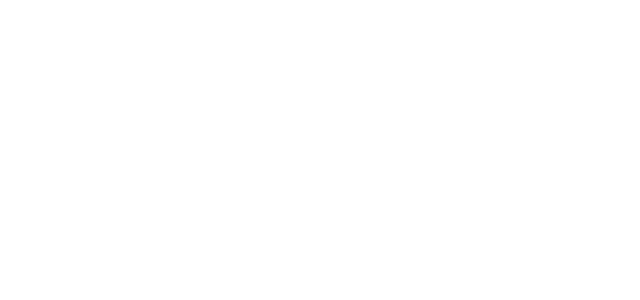
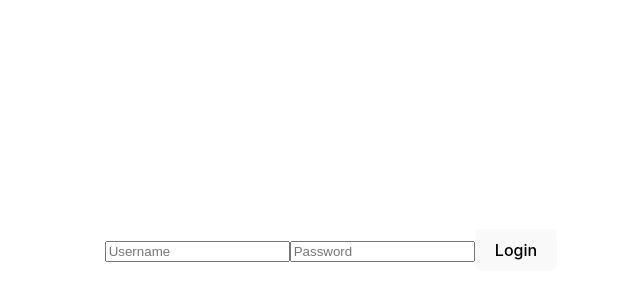
Before and after one commit to jslempa/messaging-app, a React (Vite) app in the folder frontend/: page /login in a window 1280 px wide. Before the commit this address had no page. Shown: the part 150-450 px from the top of the page, without its empty margins (309-949 px from the left). Built offline with nearby package versions, Linux system fonts and the light colour scheme.

Commit message:
Login feature works now

```diff
--- a/frontend/src/App.jsx
+++ b/frontend/src/App.jsx
@@ -12,24 +12,9 @@ import UserProfile from './components/UserProfile'
 
 import HomePage from './pages/HomePage'
 import UserPage from './pages/UserPage'
+import LoginPage from './pages/LoginPage'
 
 function App() {
-
-//   const [isLoggedIn, setIsLoggedIn] = useState(false)
-//   const [userName, setUserName] = useState('')
-
-//   useEffect(() => {
-//     const token = localStorage.getItem('token')
-//     if (token) {
-//         setIsLoggedIn(true)
-//     }
-// }, [])
-
-//   const handleLogin = (loggedIn, username) => {
-//       setIsLoggedIn(loggedIn)
-//       setUserName(username)
-//   }
-
 
   return (
 
@@ -39,6 +24,7 @@ function App() {
       <Routes>
           <Route path="/" element={ <HomePage /> } />
           <Route path="/userprofile" element={ <UserPage />} />
+          <Route path="/login" element={ <LoginPage/> } />
         </Routes>
 
     </div>
--- a/frontend/src/components/PostModal.jsx
+++ b/frontend/src/components/PostModal.jsx
@@ -6,6 +6,7 @@ const PostModal = ({isOpen, onClose}) => {
     if (!isOpen) return null
 
     const [postContent, setPostContent] = useState('')
+    const [attachmentURL, setAttachmentURL] = useState('')
     const [userID, setUserID] = useState('')
 
     const handlePost = async (e) => {
@@ -14,7 +15,7 @@ const PostModal = ({isOpen, onClose}) => {
         const response = await axios.post('http://localhost:3001/posts',
             {
                 Content: postContent,
-                Attachments: "",
+                Attachments: attachmentURL,
                 Author: userID,
                 Likes: 0,
                 Comments: []
@@ -33,6 +34,10 @@ const PostModal = ({isOpen, onClose}) => {
         setUserID(e.target.value)
     }
 
+    const handleURL = (e) => {
+        setAttachmentURL(e.target.value)
+    }
+
     return (
         <div className='post-modal'>
             <div className='card'>
@@ -48,6 +53,12 @@ const PostModal = ({isOpen, onClose}) => {
                     onChange={handleChange}
                     />
 
+                    <input type="text"
+                    placeholder='Attachment URL'
+                    value={attachmentURL}
+                    onChange={handleURL}
+                    />
+
                     <button type='submit'>Post</button>
                     <button type='button' onClick={onClose}>Cancel</button>
                 </form>
--- /dev/null
+++ b/frontend/src/pages/LoginPage.jsx
@@ -0,0 +1,63 @@
+import { useState, useEffect } from 'react'
+import axios from 'axios'
+import { useNavigate } from 'react-router-dom'
+
+const LoginPage = () => {
+    const [username, setUsername] = useState('')
+    const [password, setPassword] = useState('')
+    const navigate = useNavigate()
+
+    const handleSubmit = async (e) => {
+        e.preventDefault()
+
+        console.log(username, password)
+
+        const res = await axios.post('http://localhost:3001/login/',
+            {
+                username: username,
+                password: password
+            }
+        ).catch((error) => {
+            if(error.response.status == 401) {
+                alert("You entered a wrong value")
+            }
+        })
+
+        console.log(res.data.token)
+        localStorage.setItem("token", res.data.token)
+        navigate('/userprofile')
+    }
+
+    const handleUsername = (e) => {
+        setUsername(e.target.value)
+    }
+
+    const handlePassword = (e) => {
+        setPassword(e.target.value)
+    }
+
+    return (
+        <div className='login-card'>
+            <form onSubmit={handleSubmit}>
+                <input
+                    type='text'
+                    placeholder='Username'
+                    value={username}
+                    onChange={handleUsername}
+                />
+
+                <input
+                    type='password'
+                    placeholder='Password'
+                    value={password}
+                    onChange={handlePassword}
+                />
+
+                <button type='submit'>Login</button>
+            </form>
+
+        </div>
+    )
+}
+
+export default LoginPage
--- a/frontend/src/pages/UserPage.jsx
+++ b/frontend/src/pages/UserPage.jsx
@@ -7,10 +7,11 @@ import Posts from '../components/Posts'
 import './UserPage.css'
 
 
-const UserPage = ({ userId }) => {
+const UserPage = ({ token }) => {
     const [user, setUser] = useState([])
     const [error, setError] = useState(null)
     const [isModalOpen, setIsModalOpen] = useState(false)
+    let userToken = localStorage.getItem("token")
 
     const openModal = () => {
         setIsModalOpen(true)
@@ -23,15 +24,21 @@ const UserPage = ({ userId }) => {
     useEffect(() => {
         const getUser = async () => {
             try {
-                const response = await axios.get(`http://localhost:3001/users/id/667accc9d3c2e55073561cb6`)
+                const response = await axios.get(`http://localhost:3001/account`, {
+                    headers: {
+                      "Token": userToken
+                    }
+                  }
+                )
                 setUser(response.data)
+                console.log(response.data._id)
             } catch (err) {
                 setError(err.message)
             }
         };
 
         getUser()
-    }, [userId])
+    }, [token])
 
     console.log(user)
 
@@ -65,7 +72,7 @@ const UserPage = ({ userId }) => {
               </div>
             </div>
             <div className='posts-container'>
-              <Posts endpoint={`posts/author/667accc9d3c2e55073561cb6`} />
+            {user._id ? <Posts endpoint={`posts/author/${user._id}`} /> : <div>Loading posts...</div>}
             </div>
           </div>
         </div>
```
Also changed, not shown: 2 other files (tests, documents, lock files or other folders).
